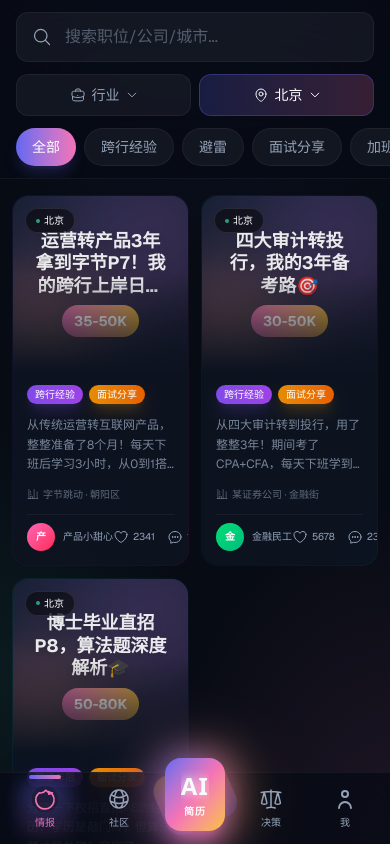
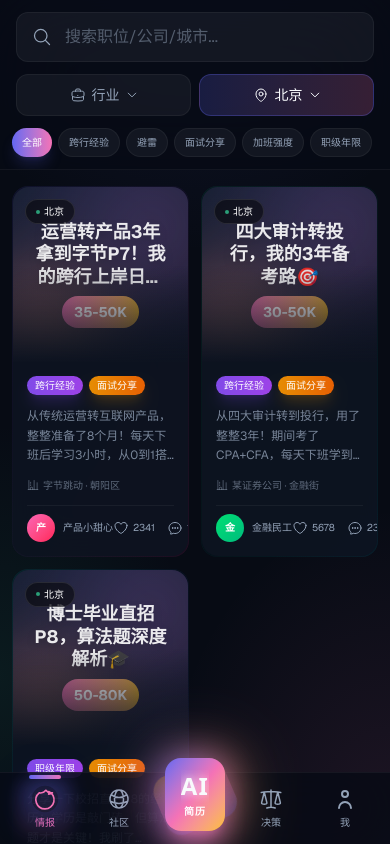
Before and after one commit to hanhannah2025-alt/Hannah, a Next.js app: page /intelligence in a window 390 px wide. Built offline with nearby package versions, Linux system fonts and the light colour scheme.

Commit message:
情报页面响应式优化
- 标签筛选字体缩小到10px
- 添加sm断点适配移动端

```diff
--- a/src/app/intelligence/page.tsx
+++ b/src/app/intelligence/page.tsx
@@ -299,12 +299,12 @@ export default function IntelligencePage() {
         )}
 
         {/* 标签筛选 */}
-        <div className="px-4 pb-3 flex gap-2 overflow-x-auto scrollbar-hide">
+        <div className="px-3 sm:px-4 pb-3 flex gap-1.5 sm:gap-2 overflow-x-auto scrollbar-hide">
           {filters.map((filter) => (
             <button
               key={filter}
               onClick={() => setActiveFilter(filter)}
-              className={`px-4 py-2 rounded-full text-sm whitespace-nowrap font-medium transition-all duration-300 ${
+              className={`px-2.5 sm:px-4 py-1.5 sm:py-2 rounded-full text-[10px] sm:text-sm whitespace-nowrap font-medium transition-all duration-300 ${
                 activeFilter === filter
                   ? 'bg-gradient-to-r from-primary to-accent text-white shadow-lg shadow-primary/20'
                   : 'bg-white/5 text-muted border border-white/5 hover:bg-white/10 hover:text-foreground'
```
